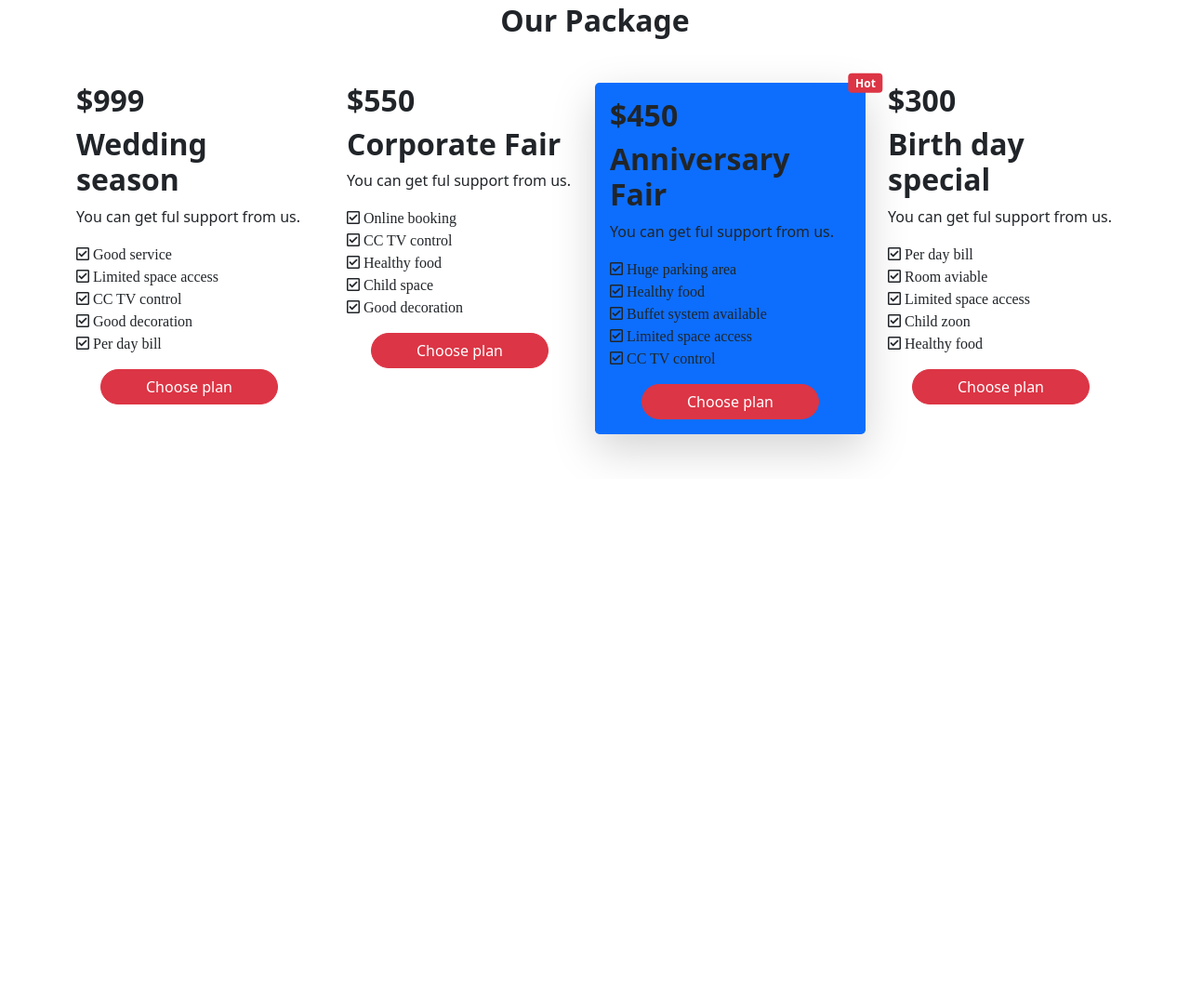
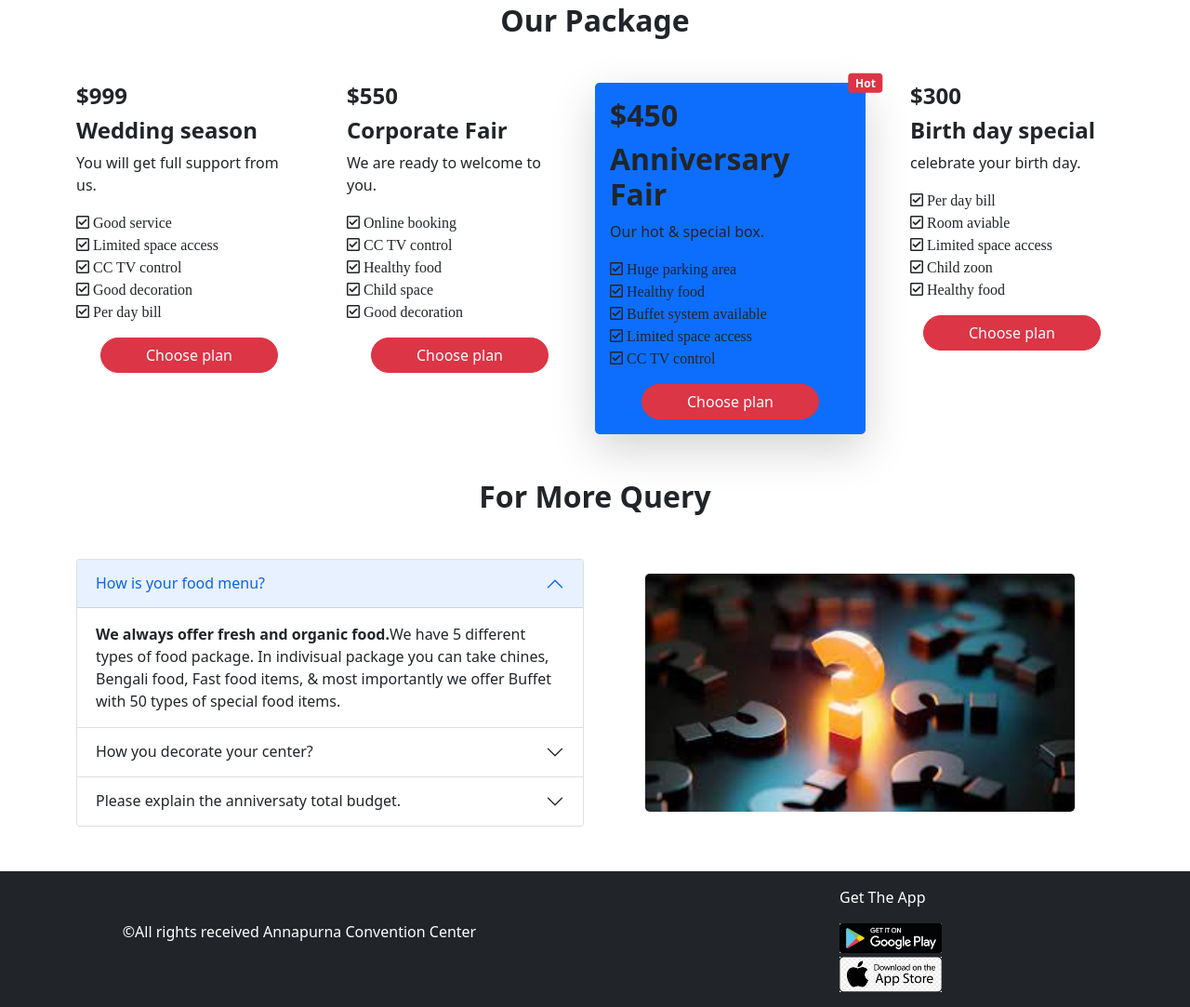
Before and after one commit to SantoSaha508/convension-center, a plain HTML site: page index.html in a window 1280 px wide. Shown: the part 475-1558 px from the top of the page at 93% size. Before the commit the page ends 990 px from the top, so only its background shows below. Drawn offline with nearby package versions, Linux system fonts and the light colour scheme.

Commit message:
add footer

```diff
--- a/index.html
+++ b/index.html
@@ -23,7 +23,7 @@
       <!-- navbar section start -->
         <nav class="navbar navbar-light bg-light">
             <div class="container-fluid">
-              <span class="navbar-brand mb-0 h1">Nobo Bodhu Convention center</span>
+              <h2 class="navbar-brand mb-0 h1 fw-bolder">Annapurna Convention center</h2>
             </div>
         </nav>
       <!-- navbar section end -->
@@ -91,9 +91,9 @@
             <h2 class="d-flex justify-content-center mb-5 fw-bolder">Our Package</h2>
             <div class="row gy-5 gx-5">
               <div class="col-lg-3 col-md-6 col-sm-12">
-                <h2 class="fw-bolder">$999</h2>
-                <h2 class="fw-bolder">Wedding season</h2>
-                <p>You can get ful support from us.</p>
+                <h4 class="fw-bolder">$999</h4>
+                <h4 class="fw-bolder">Wedding season</h4>
+                <p>You will get full support from us.</p>
                 <div>
                   <i class="far fa-check-square">
                     Good service
@@ -116,9 +116,9 @@
                 </div>
               </div>
               <div class="col-lg-3 col-md-6 col-sm-12">
-                <h2 class="fw-bolder">$550</h2>
-                <h2 class="fw-bolder">Corporate Fair</h2>
-                <p>You can get ful support from us.</p>
+                <h4 class="fw-bolder">$550</h4>
+                <h4 class="fw-bolder">Corporate Fair</h4>
+                <p>We are ready to welcome to you.</p>
                 <div>
                   <i class="far fa-check-square">
                     Online booking
@@ -145,7 +145,7 @@
                 <div>
                   <h2 class="fw-bolder">$450</h2>
                   <h2 class="fw-bolder">Anniversary Fair</h2>
-                  <p>You can get ful support from us.</p>
+                  <p>Our hot & special box.</p>
                   <div>
                     <i class="far fa-check-square">
                       Huge parking area
@@ -168,10 +168,10 @@
                   </div>
                 </div>
               </div>
-              <div class="col-lg-3 col-md-6 col-sm-12">
-                <h2 class="fw-bolder">$300</h2>
-                <h2 class="fw-bolder">Birth day special</h2>
-                <p>You can get ful support from us.</p>
+              <div class="col-lg-3 col-md-6 col-sm-12 ps-5">
+                <h4 class="fw-bolder">$300</h4>
+                <h4 class="fw-bolder">Birth day special</h4>
+                <p>celebrate your birth day.</p>
                 <div>
                   <i class="far fa-check-square">
                     Per day bill
@@ -197,19 +197,78 @@
           </div>
         </section>
         <!-- our package section end  -->
+        <!-- Frequently ask section start  -->
+        <section>
+          <h2 class="d-flex justify-content-center my-5 fw-bolder">For More Query</h2>
+          <div class="row">
+            <div class="col-lg-6 col-md-12 col-sm-12">
+              <div class="accordion" id="accordionExample">
+                <div class="accordion-item">
+                  <h2 class="accordion-header" id="headingOne">
+                    <button class="accordion-button" type="button" data-bs-toggle="collapse" data-bs-target="#collapseOne" aria-expanded="true" aria-controls="collapseOne">
+                      How is your food menu?
+                    </button>
+                  </h2>
+                  <div id="collapseOne" class="accordion-collapse collapse show" aria-labelledby="headingOne" data-bs-parent="#accordionExample">
+                    <div class="accordion-body">
+                      <strong>We always offer fresh and organic food.</strong>We have 5 different types of food package. In indivisual package you can take chines, Bengali food, Fast food items, & most importantly we offer Buffet with 50 types of special food items.
+                    </div>
+                  </div>
+                </div>
+                <div class="accordion-item">
+                  <h2 class="accordion-header" id="headingTwo">
+                    <button class="accordion-button collapsed" type="button" data-bs-toggle="collapse" data-bs-target="#collapseTwo" aria-expanded="false" aria-controls="collapseTwo">
+                      How you decorate your center?
+                    </button>
+                  </h2>
+                  <div id="collapseTwo" class="accordion-collapse collapse" aria-labelledby="headingTwo" data-bs-parent="#accordionExample">
+                    <div class="accordion-body">
+                      <strong>Decoration is the most important.</strong>Without a fashaonable & stylish design in decoration we can not open any program. So we have 20 expart designer to decoration our center. And most important thing is that we use real flower in our design.
+                    </div>
+                  </div>
+                </div>
+                <div class="accordion-item">
+                  <h2 class="accordion-header" id="headingThree">
+                    <button class="accordion-button collapsed" type="button" data-bs-toggle="collapse" data-bs-target="#collapseThree" aria-expanded="false" aria-controls="collapseThree">
+                      Please explain the anniversaty total budget.
+                    </button>
+                  </h2>
+                  <div id="collapseThree" class="accordion-collapse collapse" aria-labelledby="headingThree" data-bs-parent="#accordionExample">
+                    <div class="accordion-body">
+                      <strong>We always think about cost.</strong> We know a marrage is always memorable event and responsible event. So we try to make a budget marraige ceremony event and offer healthy food, that's why our cost is in reasonable price.
+                    </div>
+                  </div>
+                </div>
+              </div>
+            </div>
+            <div class="col-lg-6 col-md-12 col-sm-12 my-3 d-flex justify-content-center">
+              <img class="rounded-3" src="images/ques.png" alt="">
+            </div>
+          </div>
+        </section>
+        <!-- Frequently ask section end  -->
       </section>
     </main>
     <!-- main section end  -->
 
-
-
-
-
-
-
     <!-- footer section start  -->
-    <footer>
-
+    <footer class="mt-5 bg-dark text-white p-3">
+      <div class="row">
+        <div class="col-lg-6 col-md-6 col-sm-12 d-flex justify-content-center align-items-center">
+          <p>&#169;All rights received Annapurna Convention Center</p>
+        </div>
+        <div class="col-lg-6 col-md-6 col-sm-12 d-flex justify-content-around">
+          <div>
+            <p>Get The App</p>
+            <a href="https://play.google.com/store/apps" target="_blank">
+              <img class="mb-1" width="110px" src="images/playstore.jpg" alt="">
+            </a><br>
+            <a href="https://www.apple.com/store" target="_blank">
+              <img width="110px" src="images/applestore.png" alt="">
+            </a>
+          </div>
+        </div>
+      </div>
     </footer>
     <!-- footer section end  -->
     <!-- js scripted  -->
```
Also changed, not shown: images/applestore.png (added), images/playstore.jpg (added), images/playstore.png (added), images/ques.png (added).
